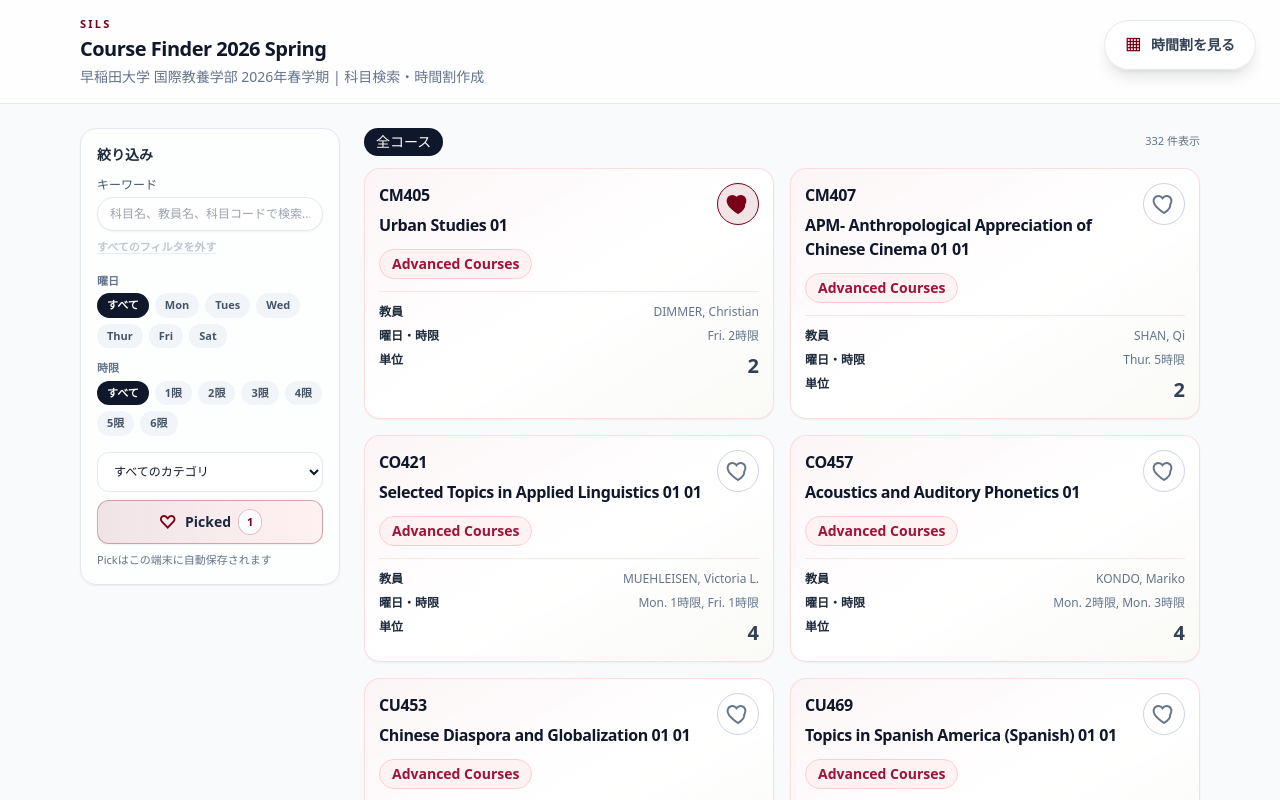
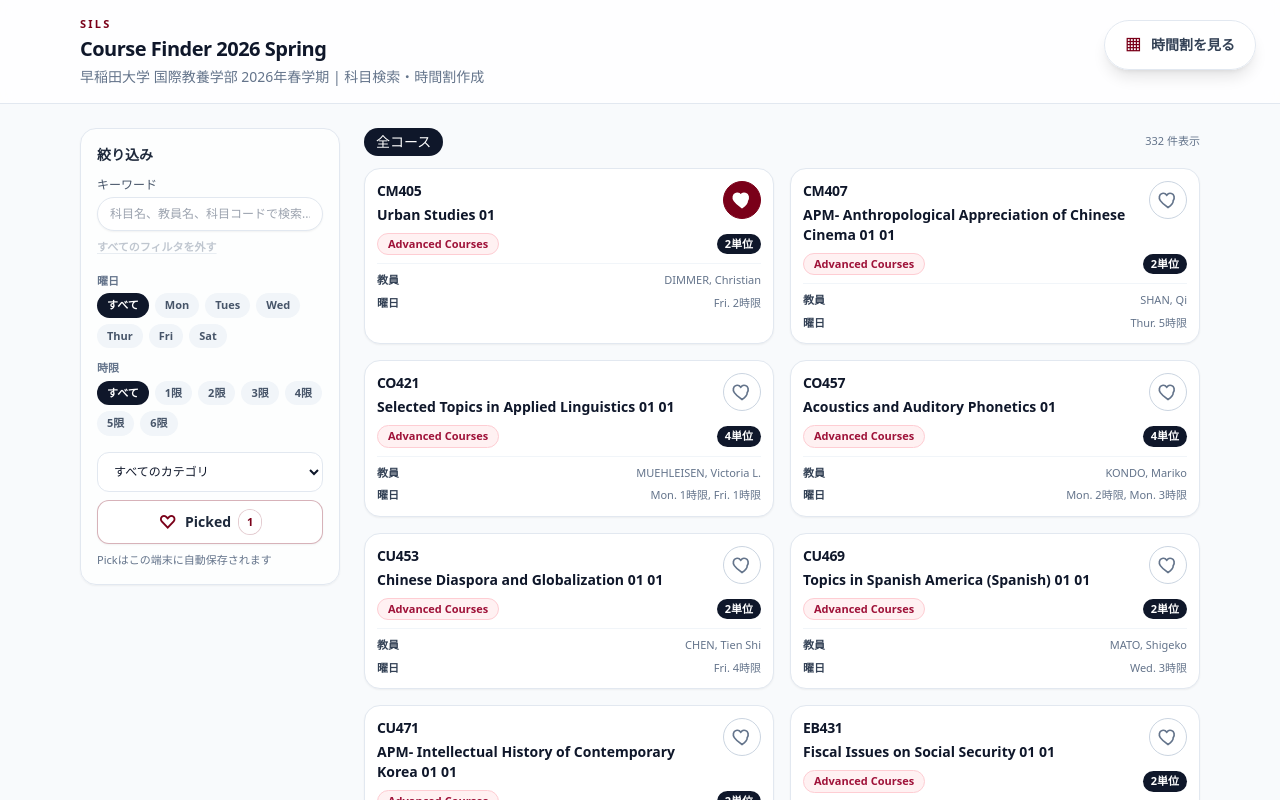
Before and after one commit to Kentad1109/sils-course-finder-2026-spring, a React (Vite) app: page / in a window 1280 px wide. Both pictures are taken after a click on the button 738 px from the left and 203 px from the top of the page. Shown: the top 800 px of the page. Built offline with nearby package versions, Linux system fonts and the light colour scheme.

Commit message:
Improve picked toggle state and compact course cards

```diff
--- a/src/App.tsx
+++ b/src/App.tsx
@@ -446,13 +446,31 @@ function App() {
 
                 <button
                   type="button"
-                  onClick={() => setActiveTab("PICKED")}
-                  className="group relative flex h-11 items-center justify-center gap-2 overflow-hidden rounded-xl border border-waseda-primary/30 bg-gradient-to-r from-waseda-primary/10 to-rose-50 text-sm font-semibold text-slate-800 shadow-sm transition hover:from-waseda-primary/15 hover:to-rose-100 hover:shadow"
+                  onClick={() =>
+                    setActiveTab((prev) => (prev === "PICKED" ? "ALL" : "PICKED"))
+                  }
+                  className={`group relative flex h-11 items-center justify-center gap-2 overflow-hidden rounded-xl border text-sm font-semibold shadow-sm transition ${
+                    activeTab === "PICKED"
+                      ? "border-rose-300 bg-rose-100 text-rose-800 hover:bg-rose-200"
+                      : "border-waseda-primary/30 bg-white text-slate-800 hover:bg-rose-50/60"
+                  }`}
                 >
-                  <span className="text-lg leading-none text-waseda-primary transition group-hover:scale-110">♡</span>
+                  <span
+                    className={`text-lg leading-none transition group-hover:scale-110 ${
+                      activeTab === "PICKED" ? "text-rose-700" : "text-waseda-primary"
+                    }`}
+                  >
+                    ♡
+                  </span>
                   <span>Picked</span>
                   {favoriteIds.length > 0 && (
-                    <span className="rounded-full bg-white/90 px-2 py-0.5 text-[11px] font-bold text-waseda-primary ring-1 ring-waseda-primary/20">
+                    <span
+                      className={`rounded-full px-2 py-0.5 text-[11px] font-bold ${
+                        activeTab === "PICKED"
+                          ? "bg-white text-rose-700 ring-1 ring-rose-200"
+                          : "bg-white/90 text-waseda-primary ring-1 ring-waseda-primary/20"
+                      }`}
+                    >
                       {favoriteIds.length}
                     </span>
                   )}
--- a/src/components/CourseCard.tsx
+++ b/src/components/CourseCard.tsx
@@ -38,17 +38,17 @@ export const CourseCard: React.FC<Props> = ({ course, picked, onTogglePick }) =>
       : "未定";
 
   return (
-    <div className="rounded-2xl border border-rose-200/70 bg-gradient-to-br from-rose-50/60 via-white to-amber-50/30 p-3.5 shadow-sm transition hover:border-rose-300/80 hover:shadow-md">
-      <div className="flex items-start justify-between gap-3">
+    <div className="rounded-2xl border border-slate-200 bg-white p-3 shadow-sm transition hover:border-slate-300 hover:shadow-md">
+      <div className="flex items-start justify-between gap-2.5">
         <div className="min-w-0">
-          <div className="text-base font-bold tracking-tight text-slate-900">
+          <div className="text-sm font-bold tracking-tight text-slate-900">
             {code}
           </div>
-          <h2 className="mt-1.5 text-sm font-semibold leading-snug tracking-tight text-slate-900 md:text-base">
+          <h2 className="mt-1 text-[13px] font-semibold leading-snug text-slate-900 md:text-sm">
             {titleEn} {classNumber}
           </h2>
           {titleJa && (
-            <p className="mt-1 text-xs text-slate-500">{titleJa}</p>
+            <p className="mt-0.5 line-clamp-1 text-[11px] text-slate-500">{titleJa}</p>
           )}
         </div>
         <button
@@ -57,33 +57,35 @@ export const CourseCard: React.FC<Props> = ({ course, picked, onTogglePick }) =>
           aria-label={picked ? "Pickを解除" : "Pickする"}
           className={`shrink-0 rounded-full border p-2 transition ${
             picked
-              ? "border-waseda-primary bg-waseda-primary/10 text-waseda-primary"
+              ? "border-waseda-primary bg-waseda-primary text-white"
               : "border-slate-300 bg-white text-slate-500 hover:border-slate-400"
           }`}
         >
-          <svg viewBox="0 0 24 24" className="h-6 w-6" fill={picked ? "currentColor" : "none"} stroke="currentColor" strokeWidth="2">
+          <svg viewBox="0 0 24 24" className="h-5 w-5" fill={picked ? "currentColor" : "none"} stroke="currentColor" strokeWidth="2">
             <path d="M12 21s-6.7-4.35-9.2-8.2C.6 9.5 1.4 5.5 4.8 4.3c2.1-.8 4.4.1 5.7 1.9 1.3-1.8 3.6-2.7 5.7-1.9 3.4 1.2 4.2 5.2 2 8.5C18.7 16.65 12 21 12 21z" />
           </svg>
         </button>
       </div>
 
-      <div className="mt-3 inline-flex max-w-full rounded-full border border-rose-200 bg-rose-50/80 px-3 py-1 text-xs font-semibold leading-tight text-rose-800 md:text-sm">
-        <span className="truncate">
-          {area}
-          {subArea ? ` ${subArea}` : ""}
+      <div className="mt-2 flex items-center justify-between gap-2">
+        <span className="inline-flex max-w-[75%] rounded-full border border-rose-200 bg-rose-50 px-2.5 py-0.5 text-[11px] font-semibold text-rose-800">
+          <span className="truncate">
+            {area}
+            {subArea ? ` ${subArea}` : ""}
+          </span>
+        </span>
+        <span className="shrink-0 rounded-full bg-slate-900 px-2 py-0.5 text-[11px] font-semibold text-white">
+          {credits}単位
         </span>
       </div>
 
-      <div className="mt-3 border-t border-rose-100 pt-3">
-        <div className="grid grid-cols-[84px,1fr] items-start gap-y-2 text-[11px] md:text-xs">
-          <div className="font-semibold text-slate-800">教員</div>
-          <div className="text-right text-slate-500">{teachers || "-"}</div>
+      <div className="mt-2 border-t border-slate-100 pt-2">
+        <div className="grid grid-cols-[58px,1fr] items-start gap-y-1.5 text-[11px]">
+          <div className="font-semibold text-slate-700">教員</div>
+          <div className="truncate text-right text-slate-500">{teachers || "-"}</div>
 
-          <div className="font-semibold text-slate-800">曜日・時限</div>
-          <div className="text-right text-slate-500">{scheduleText}</div>
-
-          <div className="font-semibold text-slate-800">単位</div>
-          <div className="text-right text-lg font-semibold text-slate-700 md:text-xl">{credits}</div>
+          <div className="font-semibold text-slate-700">曜日</div>
+          <div className="truncate text-right text-slate-500">{scheduleText}</div>
         </div>
       </div>
     </div>
```
